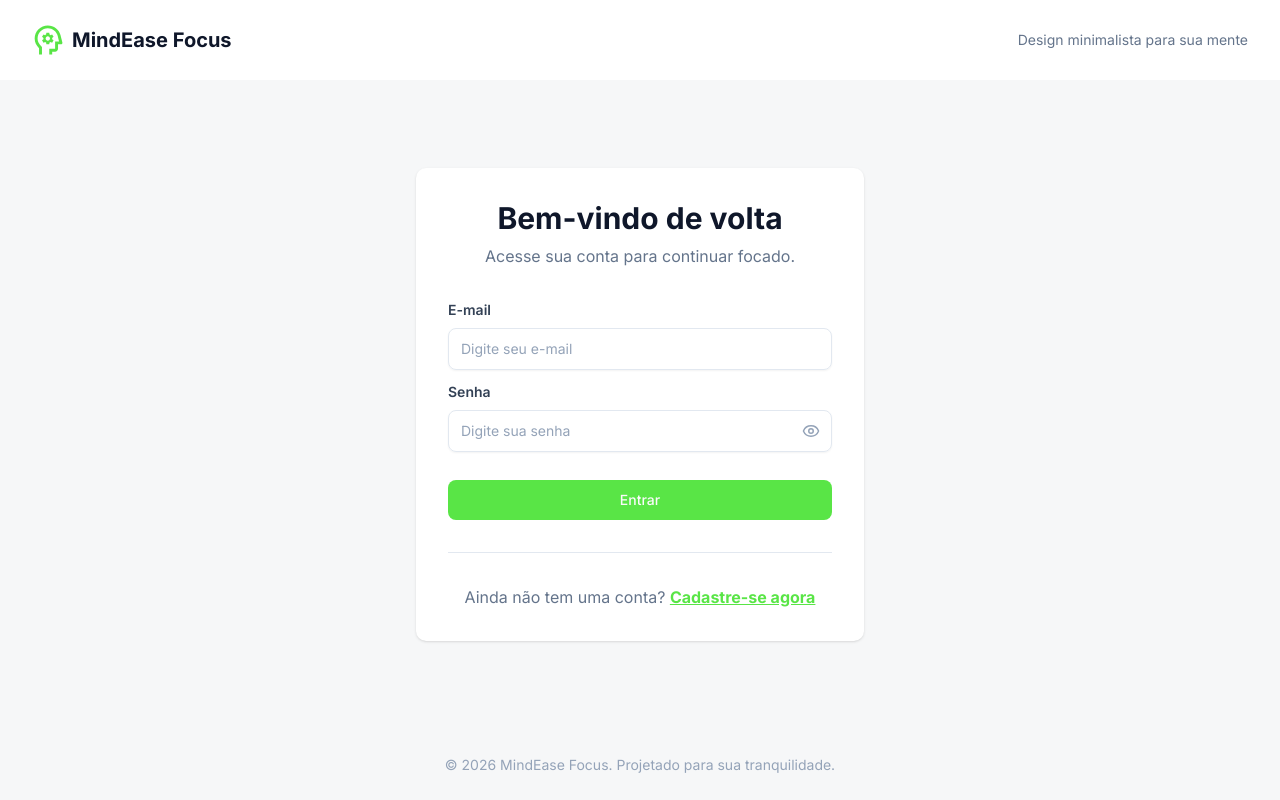
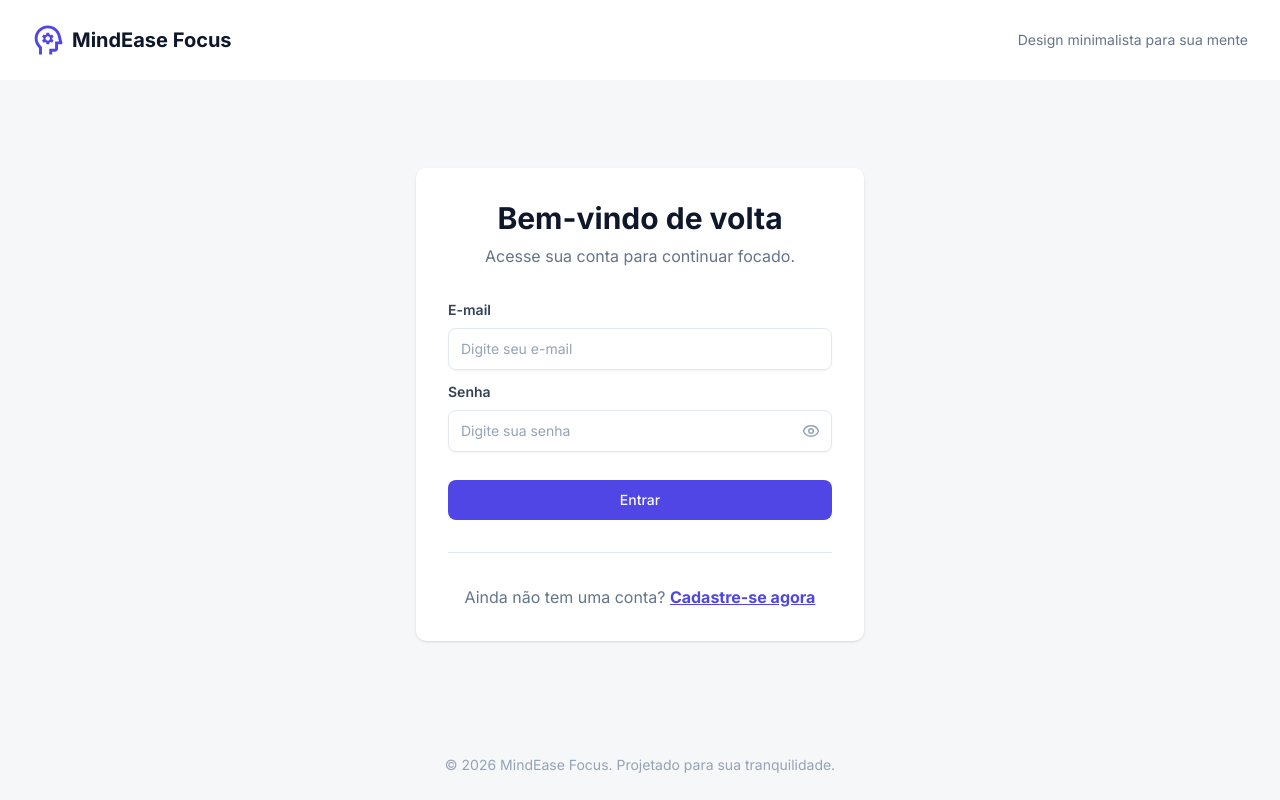
Before and after one commit to GFraire/mindease-focus, a React (Vite) app: page /sign-in in a window 1280 px wide. Built offline with nearby package versions, Linux system fonts and the light colour scheme; no server answers.

Commit message:
Fix primary color in theme.css to match design specifications

```diff
--- a/src/shared/styles/theme.css
+++ b/src/shared/styles/theme.css
@@ -31,7 +31,7 @@
 }
 
 :root {
-  --primary: #59e546;
+  --primary: #4f46e5;
   --high-contrast: #0f172a;
   --muted: #64748b;
   --muted-light: #94a3b8;
```
